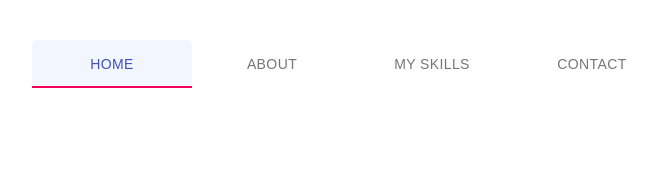
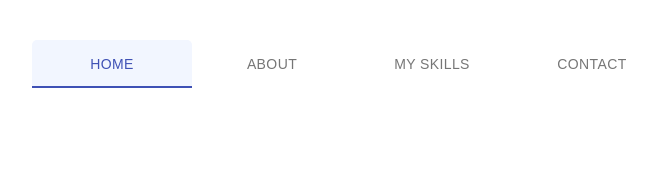
Before and after one commit to Bvc0326/Portfolio, a React (Create React App) app: page / in a window 1280 px wide. Shown: the top 176 px of the page, without its empty margins (68-725 px from the left). Built offline with nearby package versions, Linux system fonts and the light colour scheme.

Commit message:
added tab style

```diff
--- a/src/components/Header/Header.js
+++ b/src/components/Header/Header.js
@@ -58,7 +58,7 @@ function Header(props) {
                 textColor="primary"
                 variant="scrollable"
                 scrollButtons="auto"
-
+                indicatorColor="primary"
             >
                 <Tab label="Home" />
                 <Tab label="About" />
```
